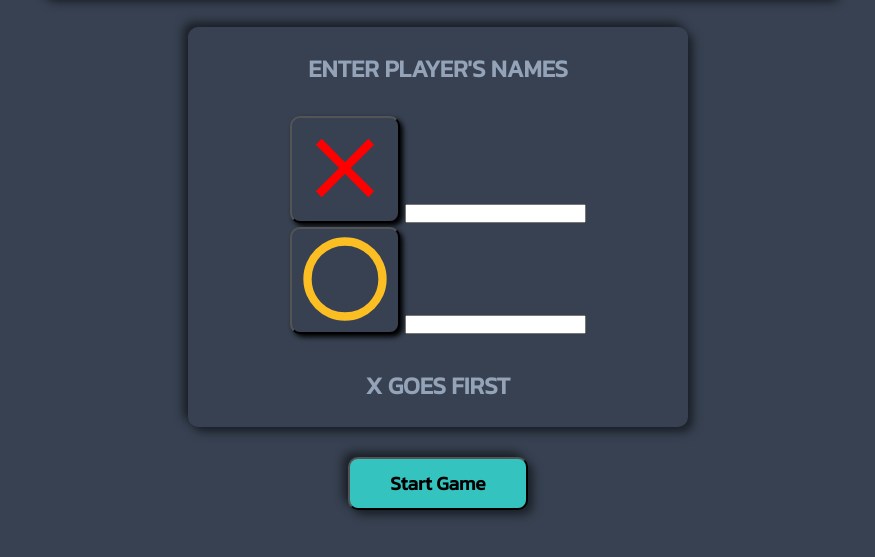
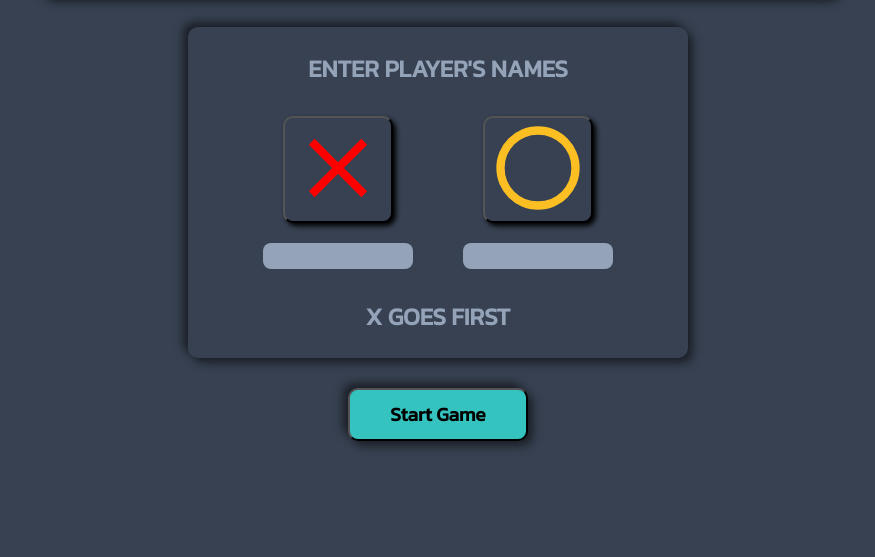
Before and after one commit to Volodimeru/tic-tac-toe, a plain HTML site: page index.html in a window 1280 px wide. Shown: the part 221-778 px from the top of the page, without its empty margins (202-1077 px from the left). Drawn offline with Linux system fonts and the light colour scheme.

Commit message:
Players names input fields styled

```diff
--- a/styles.css
+++ b/styles.css
@@ -47,11 +47,35 @@ body {
     border-radius: 10px;
     box-shadow: 5px 5px 10px rgba(0, 0, 0, 0.5),-5px -5px 10px rgba(0, 0, 0, 0.5);
 }
+.playerSelectContainer>div{
+    display:flex;
+}
+.playerSelectContainer div div {
+    width: 200px;
+    display:flex;
+    flex-direction: column;
+    align-items: center;
+    gap:20px
+}
 .selectSignButton {
     width: 110px;
     border-radius: 10px;
     box-shadow: 3px 3px 5px black;
     background-color: #374151;
+}
+.playerSelectContainer input[type=text] {
+    cursor:pointer;
+    font-family: kanit-Regular;
+    font-size: 1rem;
+    background-color: #94a3b8 ;
+    border: 0px solid;
+    height:26px;
+    width:150px;
+    border-radius: 8px;
+    padding: 8px 14px;
+}
+.playerSelectContainer input[type=text]:focus {
+    outline: none;
 }
 .selectSignButton:hover {
     box-shadow: none;
@@ -67,6 +91,7 @@ body {
     font-size: 1.2rem;
     border-radius: 10px;
     padding: 10px 40px;
+    cursor:pointer;
 }
 #startButton:hover {
     box-shadow: none;
```
